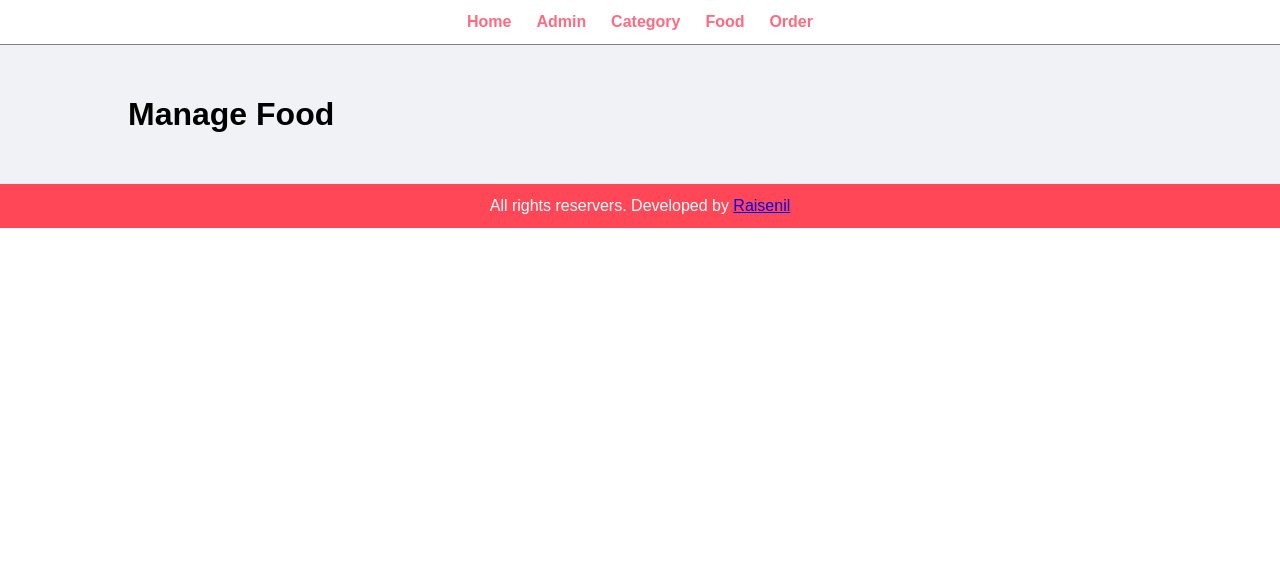
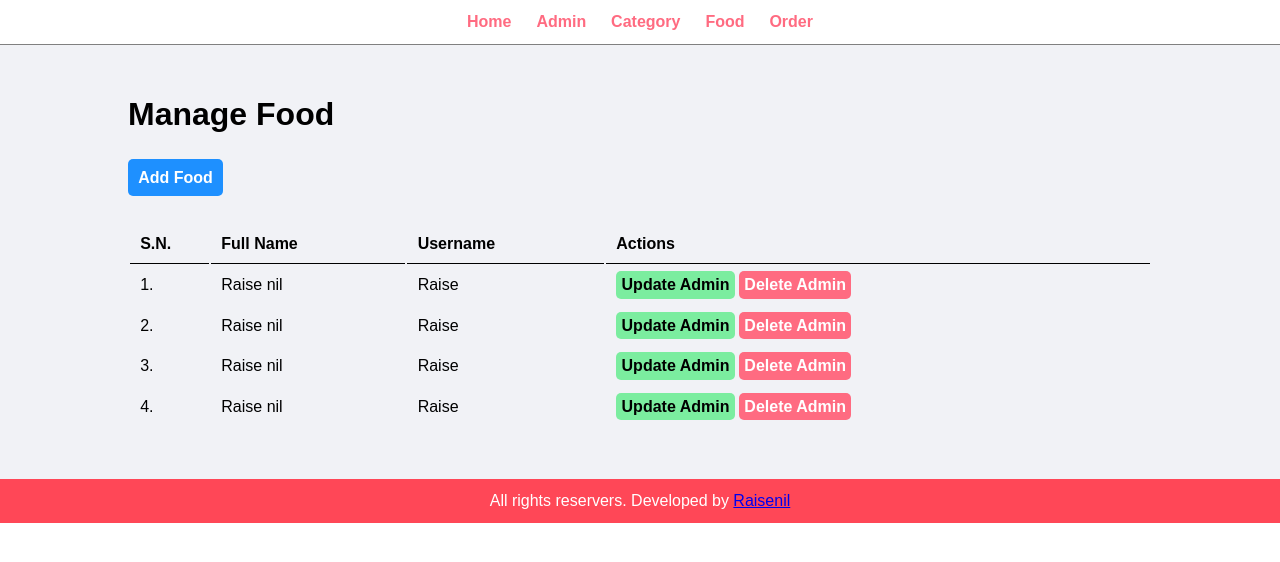
Before and after one commit to Raisenil/Food_Ordering_Website, a PHP site: page /admin/manage-food.php in a window 1280 px wide. Shown: the top 562 px of the page. Run offline with PHP 8.4, Linux system fonts and the light colour scheme.

Commit message:
Update repo

```diff
--- a/admin/manage-admin.php
+++ b/admin/manage-admin.php
@@ -8,7 +8,7 @@
             <h1>Manage Admin</h1>
             <br><br>
             <!-- Button to add Admin -->
-            <a href="#" class="btn-primary">Add Admin</a>
+            <a href="add-admin.php" class="btn-primary">Add Admin</a>
             <br><br><br>
 
             <table class="tbl-full">
--- a/admin/manage-food.php
+++ b/admin/manage-food.php
@@ -6,8 +6,56 @@
     <div class="main-content">
         <div class="wrapper">
             <h1>Manage Food</h1>
+            <br><br>
+            <!-- Button to add Food -->
+            <a href="#" class="btn-primary">Add Food</a>
+            <br><br><br>
 
+            <table class="tbl-full">
+                <tr>
+                    <th>S.N.</th>
+                    <th>Full Name</th>
+                    <th>Username</th>
+                    <th>Actions</th>
+                </tr>
 
+                <tr>
+                    <td>1.</td>
+                    <td>Raise nil</td>
+                    <td>Raise</td>
+                    <td>
+                        <a href="#" class="btn-secondary">Update Admin</a>
+                        <a href="#" class="btn-red">Delete Admin</a>
+                    </td>
+                </tr>
+                <tr>
+                    <td>2.</td>
+                    <td>Raise nil</td>
+                    <td>Raise</td>
+                    <td>
+                    <a href="#" class="btn-secondary">Update Admin</a>
+                        <a href="#" class="btn-red">Delete Admin</a>
+                    </td>
+                </tr>
+                <tr>
+                    <td>3.</td>
+                    <td>Raise nil</td>
+                    <td>Raise</td>
+                    <td>
+                    <a href="#" class="btn-secondary">Update Admin</a>
+                        <a href="#" class="btn-red">Delete Admin</a>
+                    </td>
+                </tr>
+                <tr>
+                    <td>4.</td>
+                    <td>Raise nil</td>
+                    <td>Raise</td>
+                    <td>
+                    <a href="#" class="btn-secondary">Update Admin</a>
+                        <a href="#" class="btn-red">Delete Admin</a>
+                    </td>
+                </tr>
+            </table>
 
             <div class="clearfix"></div>
         </div>
```
Also changed, not shown: admin/add-admin.php (added, +12 -0 lines), admin/manage-category.php (+48 -0 lines), admin/manage-order.php (+48 -0 lines).
